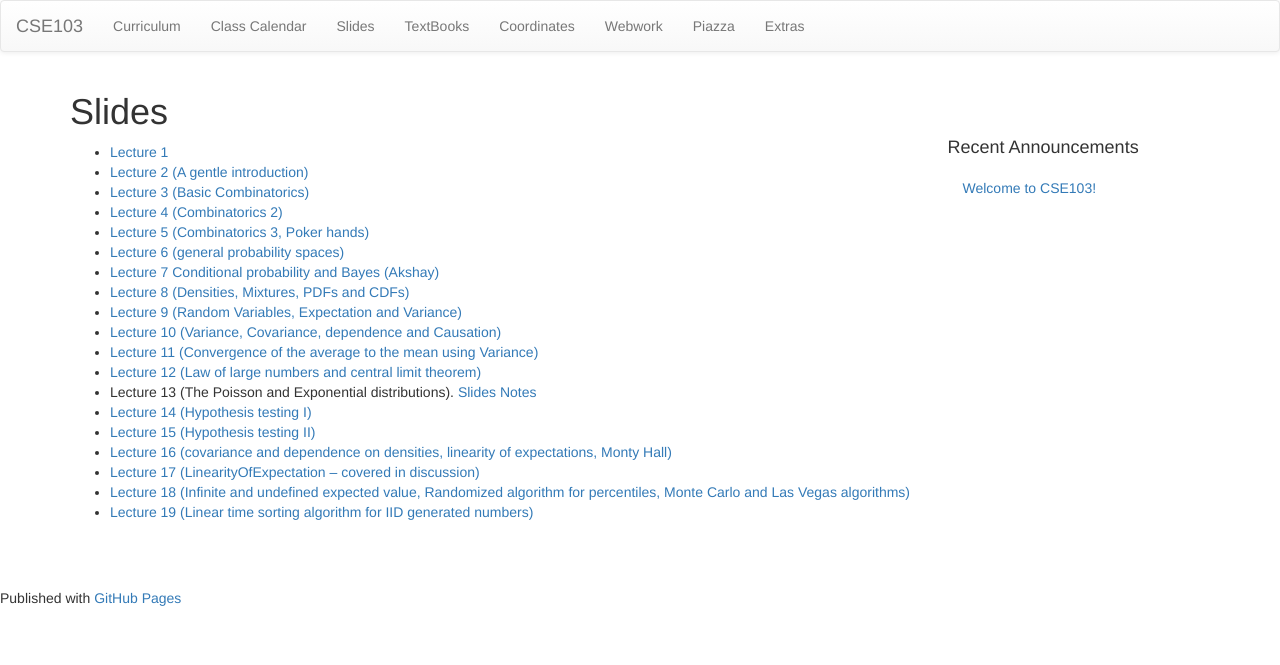
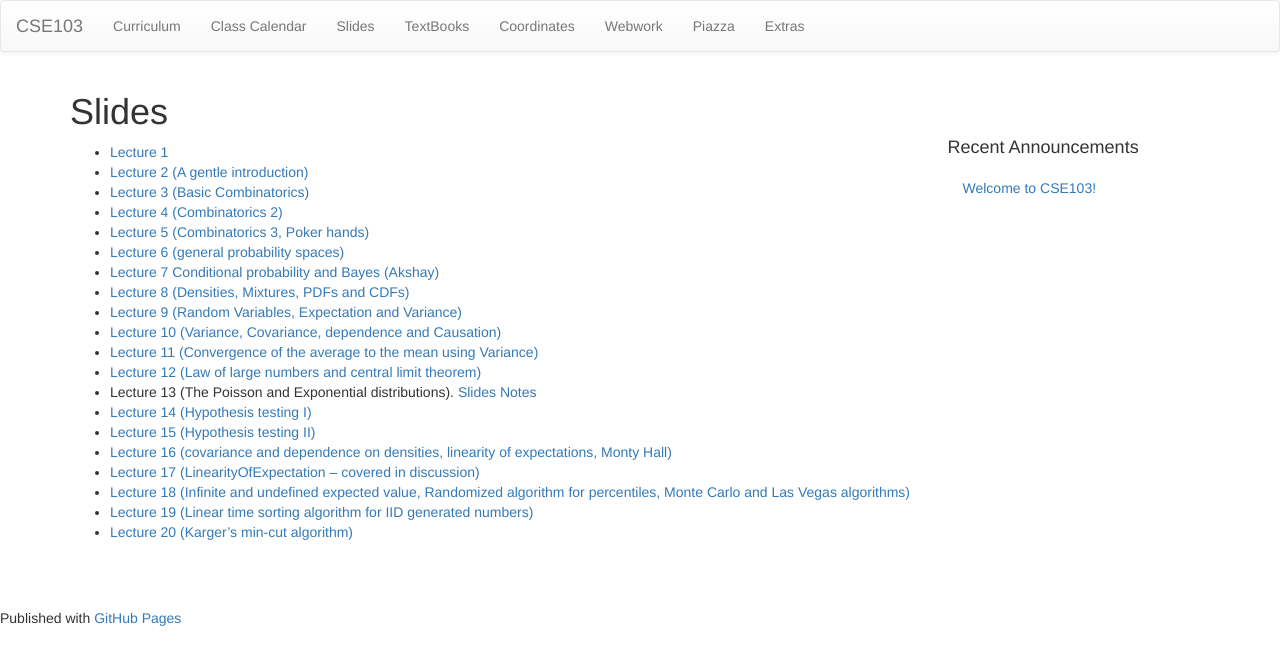
Before and after one commit to cse103/cse103.github.io, a Jekyll site: the page built from pages/18.Slides.md, in a window 1280 px wide. Shown: the top 665 px of the page. Built offline with Jekyll 4.4.1, drawn with Linux system fonts in a browser that asks for light colours; nearby versions of some CDN libraries; Markdown is read by kramdown in place of the engine named in the settings.

Commit message:
adding Karger's algorithm slides

```diff
--- a/pages/18.Slides.md
+++ b/pages/18.Slides.md
@@ -23,3 +23,4 @@ permalink: /slides/
 * [Lecture 17 (LinearityOfExpectation -- covered in discussion)](/Slides/Linearityofexpectationproblems.pdf)
 * [Lecture 18 (Infinite and undefined expected value, Randomized algorithm for percentiles, Monte Carlo and Las Vegas algorithms)](/Slides/RandomizedMedian.pdf)
 * [Lecture 19 (Linear time sorting algorithm for IID generated numbers)](/Slides/LinearTimeSorting.pdf)
+* [Lecture 20 (Karger's min-cut algorithm)](/Slides/KargersAlgorithm.pdf)
```
Also changed, not shown: 1 other file.
